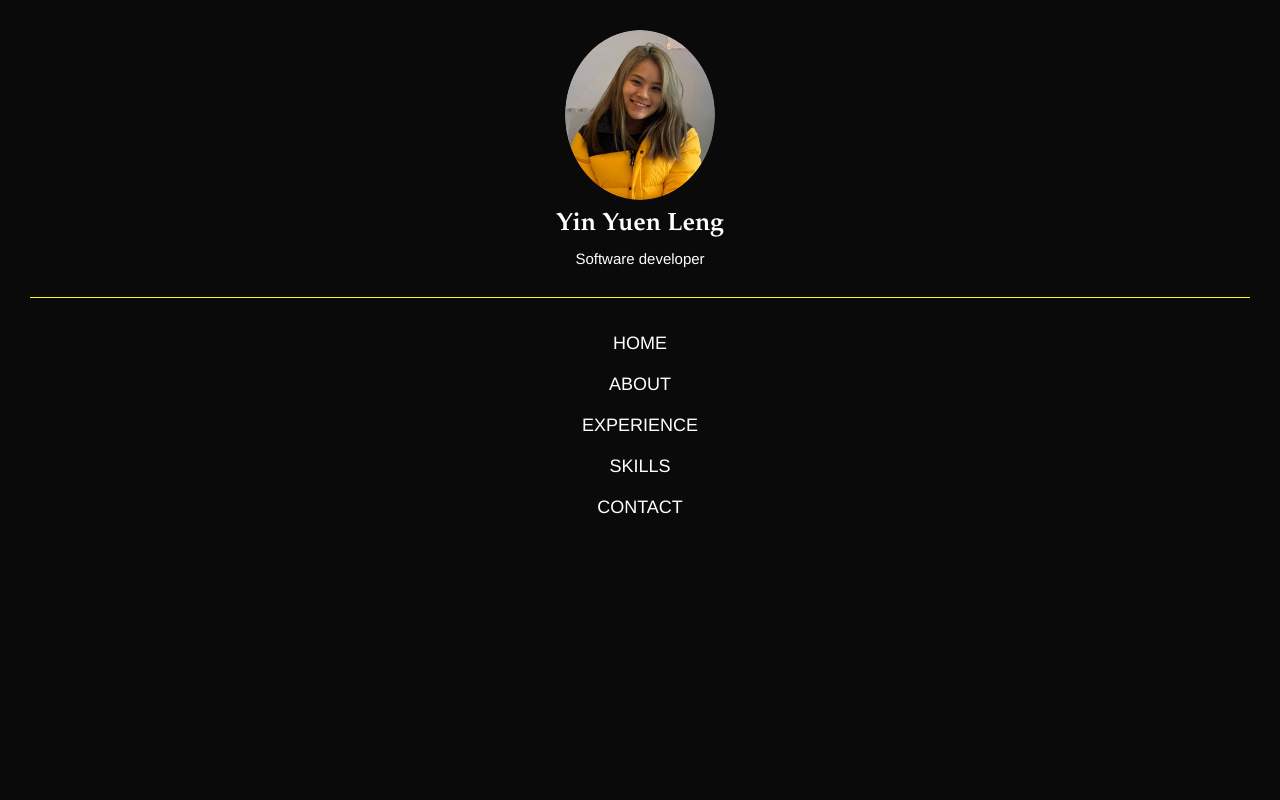
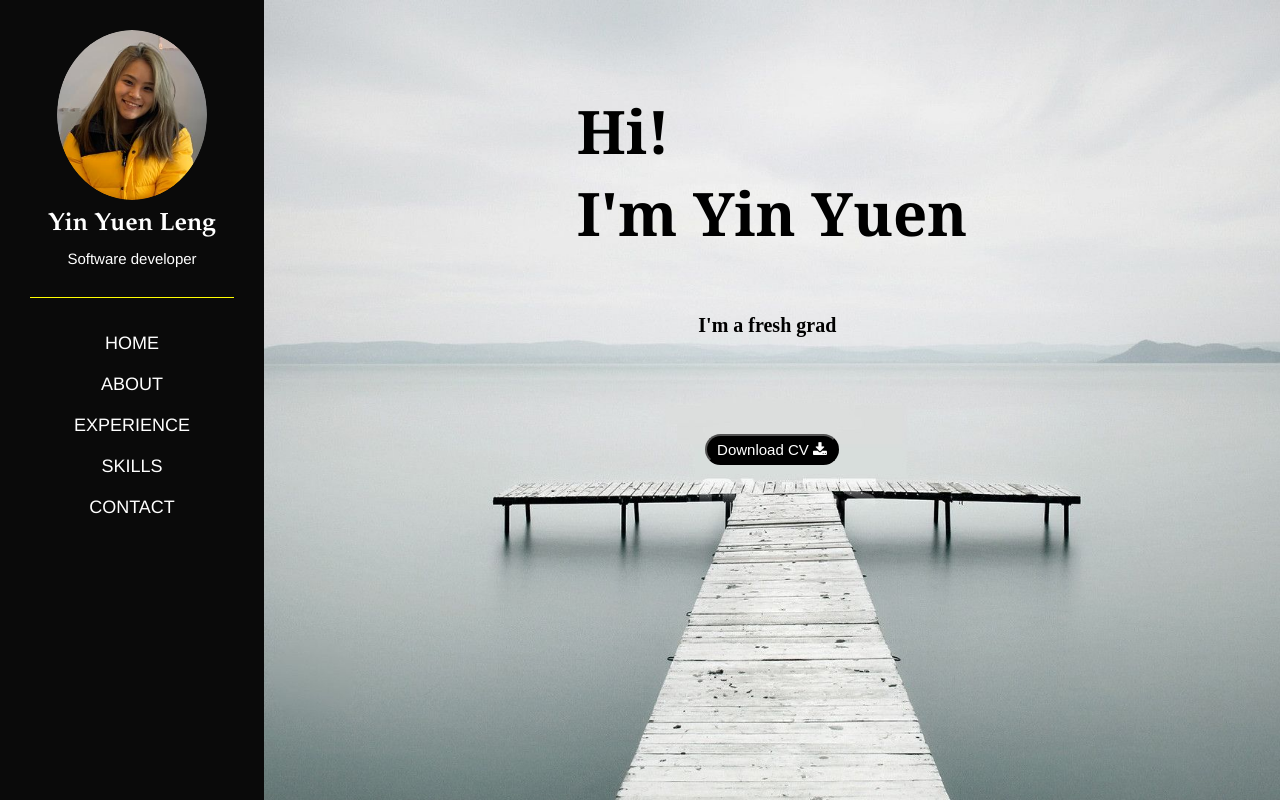
Before and after one commit to gladysleng/gladysleng.github.io, a React (Create React App) app: page / in a window 1280 px wide. Built offline with nearby package versions, Linux system fonts and the light colour scheme.

Commit message:
using netlify

```diff
--- a/src/App.js
+++ b/src/App.js
@@ -17,7 +17,7 @@ function App() {
     <Router>
       <div className="App">
         <Navbar />
-        <Route exact path="/portfolio_website/">
+        <Route exact path="/">
           <Home />
         </Route>
         <Route path="/about">
```
